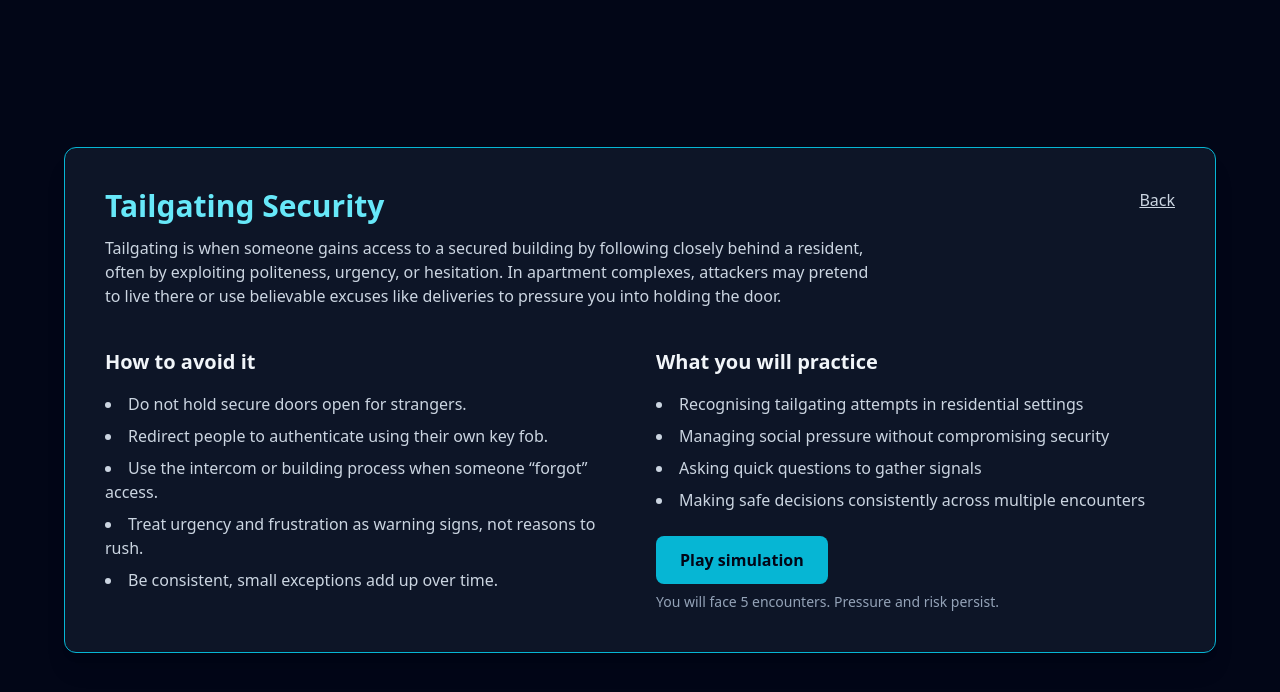
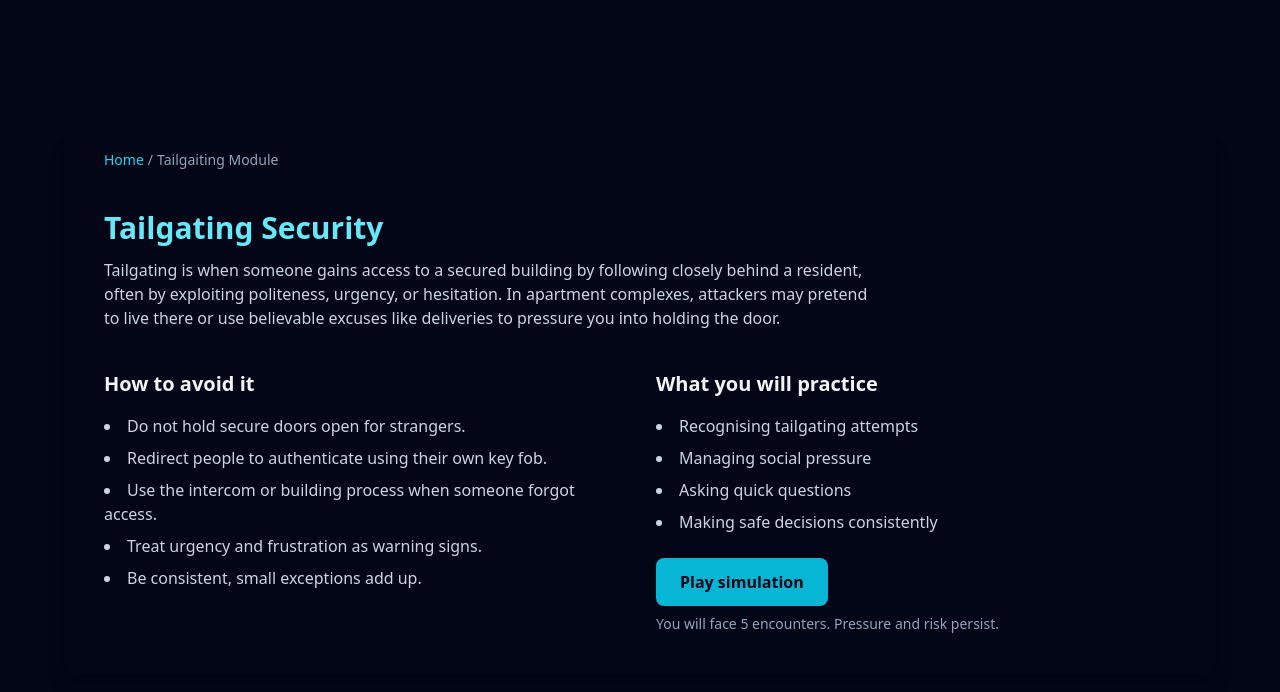
Before and after one commit to Jkqupl/3YP, a React (Vite) app in the folder social-engineering-sim/: page /module/tailgating in a window 1280 px wide. Shown: the top 692 px of the page. Built offline with nearby package versions, Linux system fonts and the light colour scheme.

Commit message:
finishing touches

```diff
--- a/social-engineering-sim/src/pages/Home.jsx
+++ b/social-engineering-sim/src/pages/Home.jsx
@@ -29,20 +29,15 @@ export default function Home() {
           </p>
         </section>
 
-        <section className="grid md:grid-cols-3 gap-10">
-          <ModuleCard
-            title={modules[0].title}
-            description={modules[0].description}
-            link={modules[0].route}
-          />
-        </section>
-
-        <section className="grid md:grid-cols-3 gap-10">
-          <ModuleCard
-            title={modules[1].title}
-            description={modules[1].description}
-            link={modules[1].route}
-          />
+        <section className="grid sm:grid-cols-2 md:grid-cols-3 gap-10">
+          {modules.map((module) => (
+            <ModuleCard
+              key={module.route}
+              title={module.title}
+              description={module.description}
+              link={module.route}
+            />
+          ))}
         </section>
       </div>
     </div>
--- a/social-engineering-sim/src/pages/TailgatingModule.jsx
+++ b/social-engineering-sim/src/pages/TailgatingModule.jsx
@@ -14,7 +14,18 @@ export default function TailgatingModule() {
 
   return (
     <div className="min-h-screen bg-slate-950 flex items-center justify-center p-6">
-      <div className="w-full max-w-6xl border border-cyan-500 bg-slate-900/90 shadow-xl rounded-xl overflow-hidden">
+      <div className="w-full max-w-6xl bg-slate-950 shadow-xl rounded-xl overflow-hidden">
+        {/* Breadcrumb only when NOT in simulation */}
+        {!started && (
+          <div className="text-sm text-slate-400 px-10 pt-6">
+            <Link to="/" className="text-cyan-400 hover:text-cyan-300">
+              Home
+            </Link>
+            <span className="mx-1">/</span>
+            <span>Tailgaiting Module</span>
+          </div>
+        )}
+
         {!started ? (
           <div className="p-10 space-y-10">
             <div className="flex items-start justify-between gap-6">
@@ -30,13 +41,6 @@ export default function TailgatingModule() {
                   like deliveries to pressure you into holding the door.
                 </p>
               </div>
-
-              <Link
-                to="/"
-                className="text-slate-300 hover:text-cyan-200 underline"
-              >
-                Back
-              </Link>
             </div>
 
             <div className="grid md:grid-cols-2 gap-8">
@@ -50,14 +54,11 @@ export default function TailgatingModule() {
                     Redirect people to authenticate using their own key fob.
                   </li>
                   <li>
-                    Use the intercom or building process when someone “forgot”
+                    Use the intercom or building process when someone forgot
                     access.
                   </li>
-                  <li>
-                    Treat urgency and frustration as warning signs, not reasons
-                    to rush.
-                  </li>
-                  <li>Be consistent, small exceptions add up over time.</li>
+                  <li>Treat urgency and frustration as warning signs.</li>
+                  <li>Be consistent, small exceptions add up.</li>
                 </ul>
               </div>
 
@@ -66,17 +67,10 @@ export default function TailgatingModule() {
                   What you will practice
                 </h2>
                 <ul className="list-disc list-inside text-slate-300 space-y-2">
-                  <li>
-                    Recognising tailgating attempts in residential settings
-                  </li>
-                  <li>
-                    Managing social pressure without compromising security
-                  </li>
-                  <li>Asking quick questions to gather signals</li>
-                  <li>
-                    Making safe decisions consistently across multiple
-                    encounters
-                  </li>
+                  <li>Recognising tailgating attempts</li>
+                  <li>Managing social pressure</li>
+                  <li>Asking quick questions</li>
+                  <li>Making safe decisions consistently</li>
                 </ul>
 
                 <div className="pt-2">
@@ -96,8 +90,9 @@ export default function TailgatingModule() {
         ) : (
           <div className="h-[78vh] w-full">
             <TailgatingSimulation />
+
             {ending ? (
-              <div className="p-4 border-t border-cyan-500/40 bg-slate-950/40 flex items-center justify-between">
+              <div className="p-4 border-t border-slate-800 bg-slate-950 flex items-center justify-between">
                 <div className="text-slate-300">
                   Result:{" "}
                   <span className="font-semibold text-cyan-200">{ending}</span>
@@ -113,7 +108,7 @@ export default function TailgatingModule() {
                 </button>
               </div>
             ) : (
-              <div className="p-4 border-t border-cyan-500/40 bg-slate-950/40 flex items-center justify-between">
+              <div className="p-4 border-t border-slate-800 bg-slate-950 flex items-center justify-between">
                 <div className="text-slate-400 text-sm">
                   Tip: If you feel rushed, slow down and redirect to the key fob
                   or intercom process.
```
